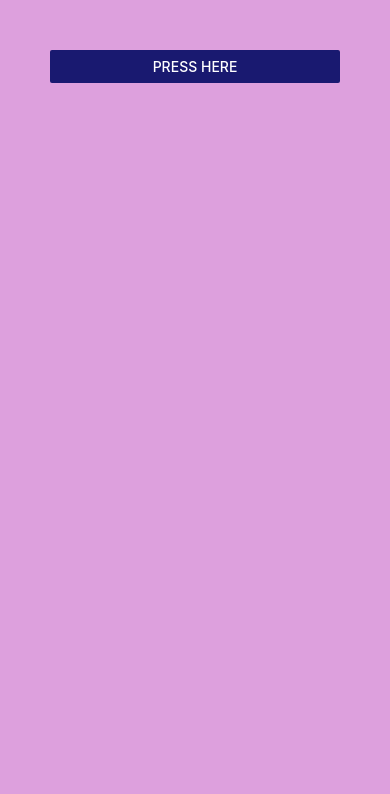
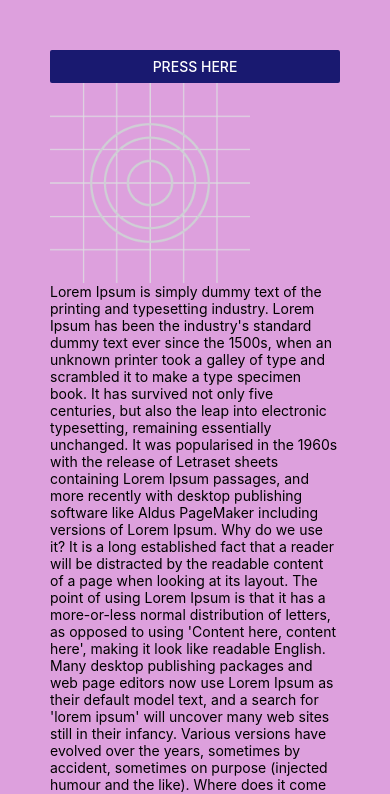
Before and after one commit to ajmal-junaid/REACT_NATIVE_LEARN_2, a React Native app: screen / in a window 390 px wide. Shown: the top 794 px of the page. Built offline with nearby package versions, Linux system fonts and the light colour scheme.

Commit message:
pressabele with text and image

```diff
--- a/App.js
+++ b/App.js
@@ -1,17 +1,48 @@
-import { Button } from "react-native";
-import { ScrollView } from "react-native";
+import { Button, Image, Pressable, Text } from "react-native";
 import { View } from "react-native";
 const logoImg = require("./assets/adaptive-icon.png");
 
 export default function App() {
   return (
     <View style={{ backgroundColor: "plum", flex: 1, padding: 50 }}>
-      <ScrollView>
-        <Button title="Press here" onPress={calculate} color="midnightblue" disabled={false}/>
-      </ScrollView>
+
+        <Button title="Press here" onPress={calculate} color="midnightblue" disabled={false} />
+        <Pressable onPress={()=>console.log("image clicked.....")}>
+        <Image source={logoImg} style={{width:200,height:200}}/>
+        </Pressable>
+        <Pressable>
+        <Text onPress={()=>console.log("text clicked.....")}>
+          Lorem Ipsum is simply dummy text of the printing and typesetting industry. Lorem Ipsum has been the industry's standard dummy text
+          ever since the 1500s, when an unknown printer took a galley of type and scrambled it to make a type specimen book. It has survived
+          not only five centuries, but also the leap into electronic typesetting, remaining essentially unchanged. It was popularised in the
+          1960s with the release of Letraset sheets containing Lorem Ipsum passages, and more recently with desktop publishing software like
+          Aldus PageMaker including versions of Lorem Ipsum. Why do we use it? It is a long established fact that a reader will be
+          distracted by the readable content of a page when looking at its layout. The point of using Lorem Ipsum is that it has a
+          more-or-less normal distribution of letters, as opposed to using 'Content here, content here', making it look like readable
+          English. Many desktop publishing packages and web page editors now use Lorem Ipsum as their default model text, and a search for
+          'lorem ipsum' will uncover many web sites still in their infancy. Various versions have evolved over the years, sometimes by
+          accident, sometimes on purpose (injected humour and the like). Where does it come from? Contrary to popular belief, Lorem Ipsum is
+          not simply random text. It has roots in a piece of classical Latin literature from 45 BC, making it over 2000 years old. Richard
+          McClintock, a Latin professor at Hampden-Sydney College in Virginia, looked up one of the more obscure Latin words, consectetur,
+          from a Lorem Ipsum passage, and going through the cites of the word in classical literature, discovered the undoubtable source.
+          Lorem Ipsum comes from sections 1.10.32 and 1.10.33 of "de Finibus Bonorum et Malorum" (The Extremes of Good and Evil) by Cicero,
+          written in 45 BC. This book is a treatise on the theory of ethics, very popular during the Renaissance. The first line of Lorem
+          Ipsum, "Lorem ipsum dolor sit amet..", comes from a line in section 1.10.32. The standard chunk of Lorem Ipsum used since the
+          1500s is reproduced below for those interested. Sections 1.10.32 and 1.10.33 from "de Finibus Bonorum et Malorum" by Cicero are
+          also reproduced in their exact original form, accompanied by English versions from the 1914 translation by H. Rackham. Where can I
+          get some? There are many variations of passages of Lorem Ipsum available, but the majority have suffered alteration in some form,
+          by injected humour, or randomised words which don't look even slightly believable. If you are going to use a passage of Lorem
+          Ipsum, you need to be sure there isn't anything embarrassing hidden in the middle of text. All the Lorem Ipsum generators on the
+          Internet tend to repeat predefined chunks as necessary, making this the first true generator on the Internet. It uses a dictionary
+          of over 200 Latin words, combined with a handful of model sentence structures, to generate Lorem Ipsum which looks reasonable. The
+          generated Lorem Ipsum is therefore always free from repetition, injected humour, or non-characteristic words etc. 5 paragraphs
+          words bytes lists Start with 'Lorem ipsum dolor sit amet...'
+        </Text>
+        </Pressable>
+
     </View>
   );
 }
-function calculate(){
-  console.log("calculating....zz")
+function calculate() {
+  console.log("calculating....zz");
 }
```
